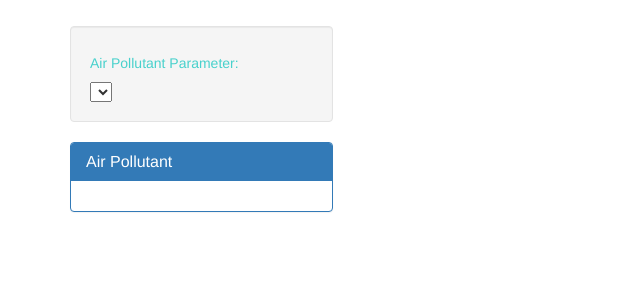
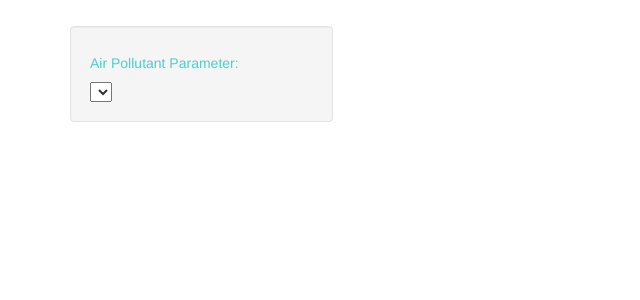
Before and after one commit to loriandler/Project-3-Group-8-AirPollution, a Flask app: template WorkingFiles/templates/index.html in a window 1280 px wide. Shown: the part 244-544 px from the top of the page, without its empty margins (0-640 px from the left). Run offline with Flask 3, Linux system fonts and the light colour scheme; the template is opened without the code that fills it, so the values that code supplies are empty; some libraries are stand-ins or nearby versions.

Commit message:
Updated index.html and app.js

```diff
--- a/WorkingFiles/static/js/app.js
+++ b/WorkingFiles/static/js/app.js
@@ -16,7 +16,6 @@ function init() {
 
     });
 BarChart(names[0])
-ScatterPlot(names[0])
 LineChart(names[0])
 }
 // Function for bar chart
@@ -182,75 +181,6 @@ function optionChanged(value) {
 };
 
 
-
-
-
-
-//     //     //set up first value in list
-//         let init_sample = names[0];
-//     //     console.log(init_sample);
-
-//     //     //Initial Plots
-//     //     Metadata(init_sample);
-//         BarChart(init_sample);
-//     //     BubbleChart(init_sample);
-//     //     GaugeChart(init_sample);
-
-//     // }).catch(error => {
-//     //     console.error("Error fetching data: ", error);
-//     // })
-// };
-
-
-
-
-// Function for bubble chart
-// function BubbleChart(sample) {
-
-//     // Get data for bubble chart
-//     d3.json(URL).then((data) => {
-//         let sampleInfo = data.samples;
-
-//         // Filter results based on value
-//         let value = sampleInfo.filter(item => item.id == sample);
-
-//         // First index from array
-//         let valueData = value[0];
-
-//         // Set variables
-//         let otu_ids = valueData.otu_ids;
-//         let otu_labels = valueData.otu_labels;
-//         let sample_values = valueData.sample_values;
-
-//         console.log(otu_ids, otu_labels, sample_values);
-
-//         // Set up trace for bubble chart
-//         let trace1 = {
-//             x: otu_ids,
-//             y: sample_values,
-//             text: otu_labels,
-//             mode: "markers",
-//             marker: {
-//                 size: sample_values,
-//                 color: otu_ids,
-//                 colorscale: "Electric"
-//             }
-//         };
-
-//         // Set up layout for bubble chart
-//         let layout = {
-//             title: "Bacteria Per Sample",
-//             plot_bgcolor: "lightgray",
-//             hovermode: "closest",
-//             xaxis: {title: "OTU ID"},
-//         };
-
-//         // Plot the bubble chart
-//         Plotly.newPlot("bubble", [trace1], layout)
-//     });
-// };
-
-
 // Function for updating when value is changed
 function optionChanged(value) {
 
--- a/WorkingFiles/templates/index.html
+++ b/WorkingFiles/templates/index.html
@@ -44,12 +44,6 @@ https://www.w3schools.com/cssref/css_default_values.php-->
           <select id="selDataset" onchange="optionChanged(this.value)">
           </select>
         </div>
-        <div class="panel panel-primary", style="color:navy";>
-          <div class="panel-heading">
-            <h3 class="panel-title">Air Pollutant</h3>
-          </div>
-          <div id="sample-metadata" class="panel-body", style="color: purple;"></div>
-        </div>
       </div>
       <script>
         let tests = {{ data3 | safe }}
```
